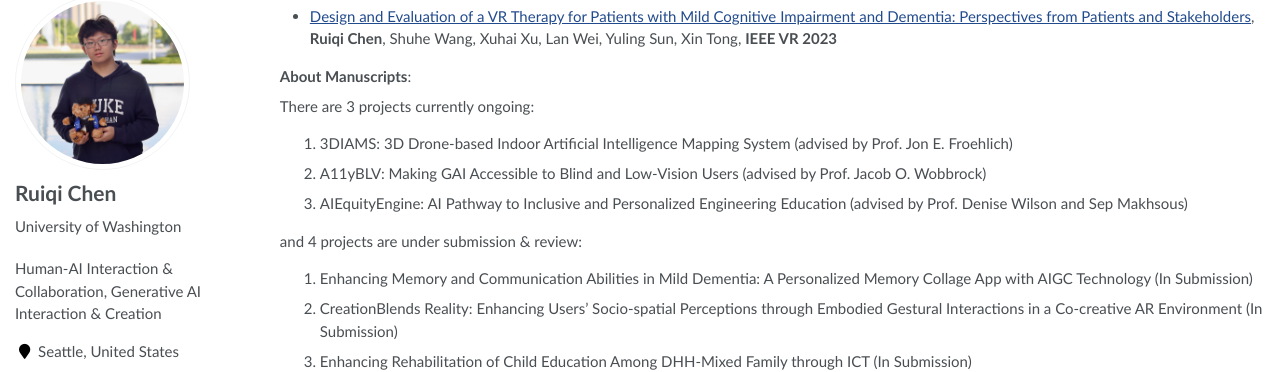
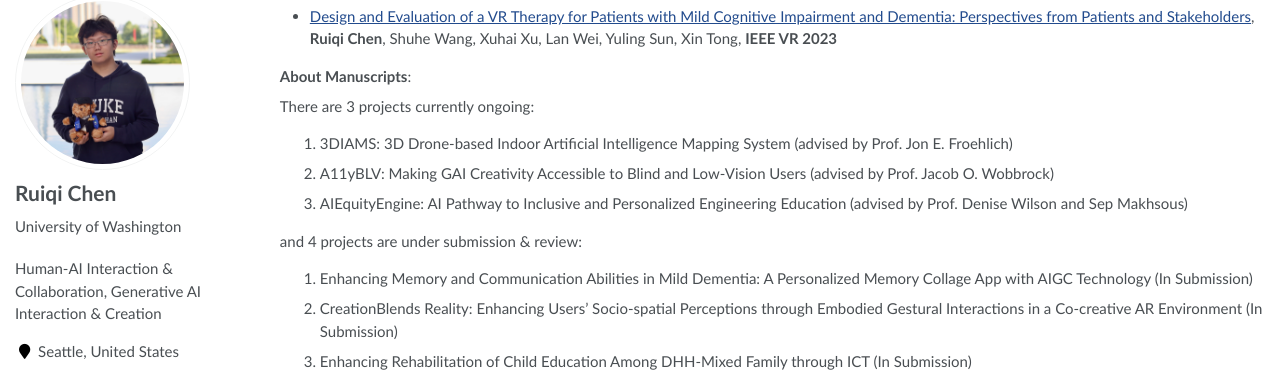
Before and after one commit to Ruiqi-Chen-0216/Ruiqi-Chen-0216.github.io, a Jekyll site: the page built from _pages/home.md, in a window 1280 px wide and 900 px high, scrolled down 1154 px. Shown: the part 96-468 px from the top of the window. Built offline with Jekyll 4.4.1, drawn with Linux system fonts in a browser that asks for light colours; some web fonts are replaced.

Commit message:
Update home.md

```diff
--- a/_pages/home.md
+++ b/_pages/home.md
@@ -85,7 +85,7 @@ Xia Su, **Ruiqi Chen**, Weiye Zhang, Jingwei Ma, Jon E. Froehlich
 
 There are 3 projects currently ongoing:
 1. 3DIAMS: 3D Drone-based Indoor Artificial Intelligence Mapping System (advised by Prof. Jon E. Froehlich)
-2. A11yBLV: Making GAI Accessible to Blind and Low-Vision Users (advised by Prof. Jacob O. Wobbrock)
+2. A11yBLV: Making GAI Creativity Accessible to Blind and Low-Vision Users (advised by Prof. Jacob O. Wobbrock)
 3. AIEquityEngine: AI Pathway to Inclusive and Personalized Engineering Education (advised by Prof. Denise Wilson and Sep Makhsous)
 
 and 4 projects are under submission & review:
```
